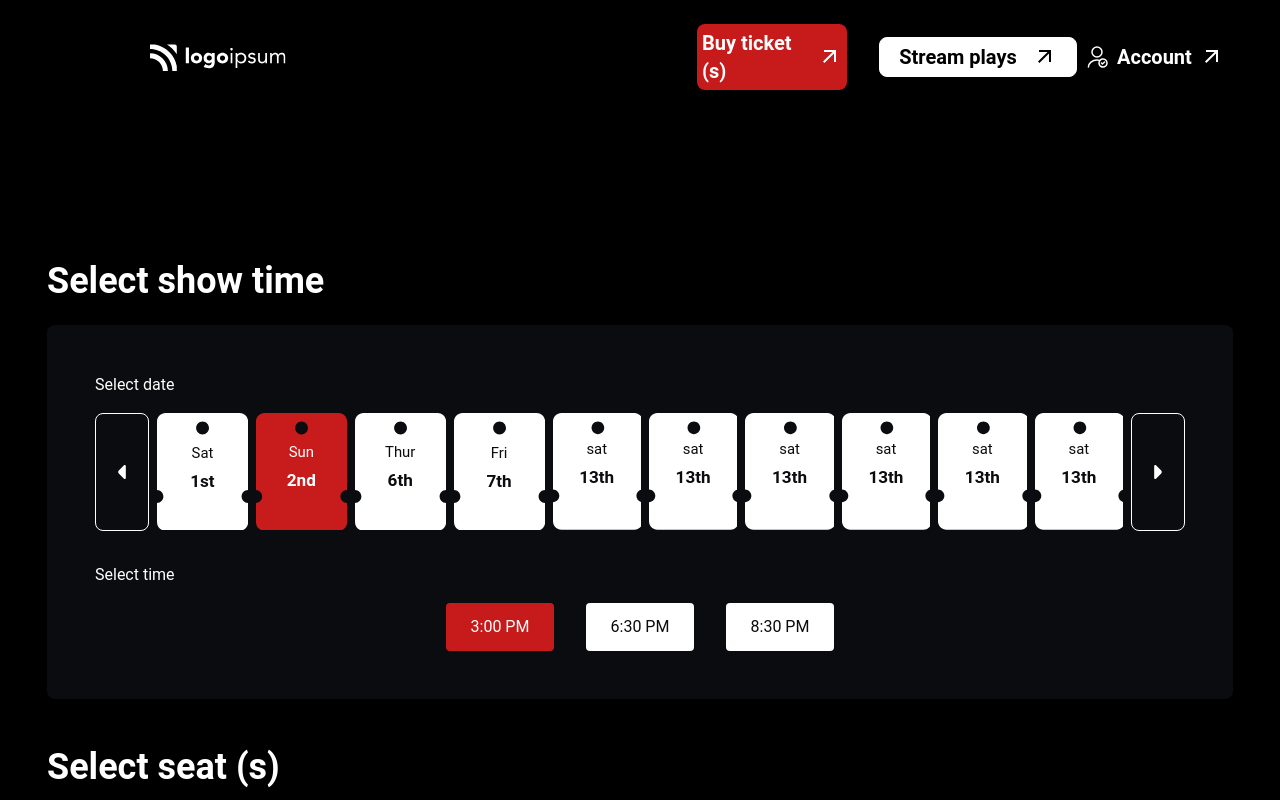
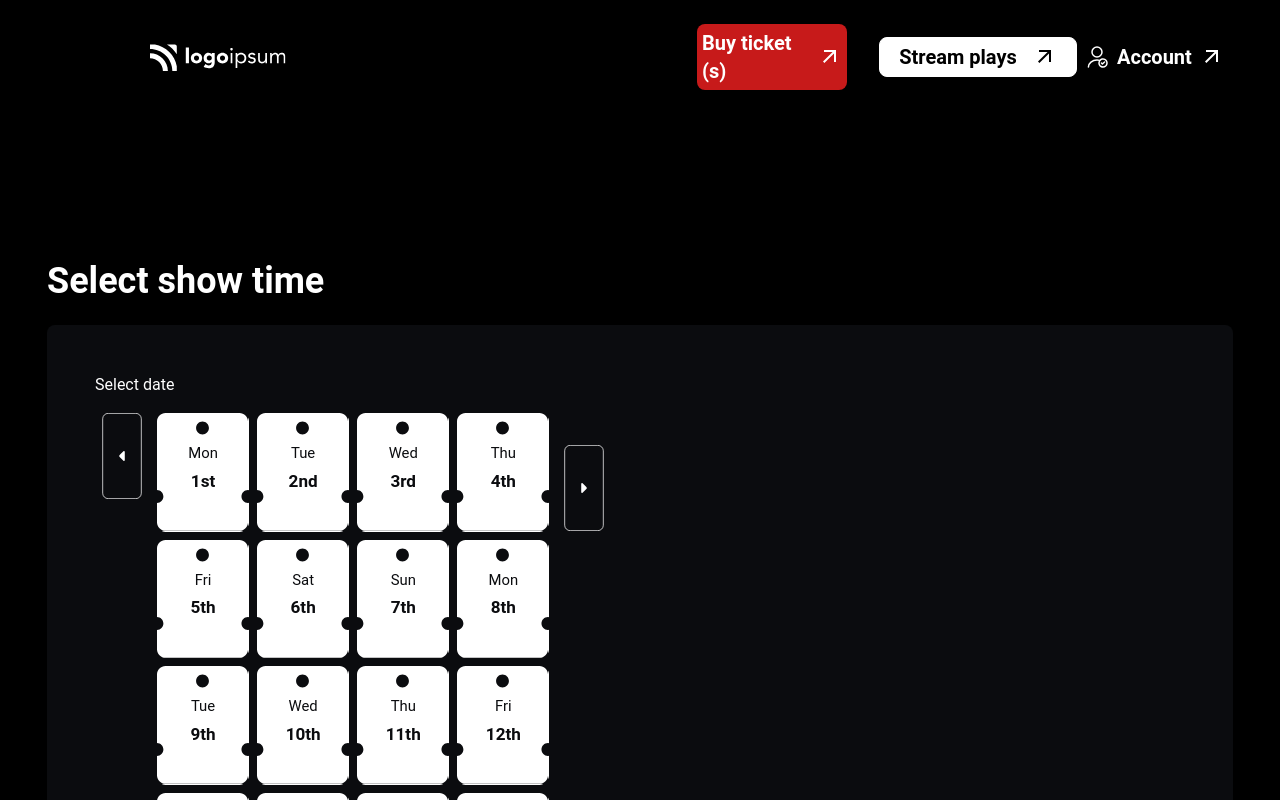
Before and after one commit to AtienoObwanda/HeartStrings-Entertainment, a React (Vite) app: page /buying-ticket in a window 1280 px wide. Shown: the top 800 px of the page. Built offline with nearby package versions, Linux system fonts and the light colour scheme; a web font is replaced by a local one.

Commit message:
current month calendar functio added.

```diff
--- a/package.json
+++ b/package.json
@@ -10,6 +10,7 @@
     "@testing-library/react": "^11.2.7",
     "@testing-library/user-event": "^12.8.3",
     "dotenv": "^16.0.1",
+    "moment": "^2.29.4",
     "prop-types": "^15.8.1",
     "react": "17.0.2",
     "react-alice-carousel": "^2.5.1",
--- /dev/null
+++ b/src/Components/BookingCalendar.jsx
@@ -0,0 +1,56 @@
+import React from 'react'
+import { useState } from "react";
+import moment from "moment"; // Import the moment library
+import SelectingShowTimeColumn from "UI_Components/SelectingShowTimeColumn";
+import SelectingShowTimeColumn1 from "UI_Components/SelectingShowTimeColumn1";
+import SelectingShowTimeRowa from "UI_Components/SelectingShowTimeRow";
+import { Button, Img, List, Text } from "UI_Components";
+
+
+
+const BookingCalendar = () => {
+    const [currentMonth, setCurrentMonth] = useState(moment());
+
+    const generateCalendar = () => {
+      const startDate = moment(currentMonth).startOf("month");
+      const endDate = moment(currentMonth).endOf("month");
+
+      const calendarDays = [];
+
+      let currentDate = moment(startDate);
+
+      while (currentDate.isSameOrBefore(endDate)) {
+        const dayOfWeek = currentDate.format("ddd");
+        const dayOfMonth = currentDate.format("D");
+
+        const imageSrc = "images/img_group39896.svg";
+
+        const calendarDay = (
+
+        <SelectingShowTimeColumn
+        key={currentDate.toString()}
+        className="bg-cover bg-no-repeat flex flex-col h-[14em] items-center justify-start p-[31px] sm:px-5 w-full"
+        style={{
+          backgroundImage: "url('images/img_group39896.svg')",
+        }}
+        language={dayOfWeek + " "}
+        p1st={dayOfMonth + "st"}
+      />
+        );
+
+        calendarDays.push(calendarDay);
+
+        currentDate.add(1, "day");
+      }
+
+      return calendarDays;
+    };
+
+    return (
+      <List className="sm:flex-col flex-row gap-2 grid grid-cols-4 w-[36%] md:w-full" orientation="horizontal">
+        {generateCalendar()}
+      </List>
+    );
+  };
+
+  export default BookingCalendar;
--- a/src/Pages/Users/BuyTickets/BuyTicket.jsx
+++ b/src/Pages/Users/BuyTickets/BuyTicket.jsx
@@ -1,4 +1,6 @@
-import React from "react";
+import React, { useRef, useEffect } from 'react';
+import { useState } from 'react';
+import moment from 'moment';
 
 import { Button, Img, List, Text } from "UI_Components";
 import Footer from "Layout/Footer/Footer";
@@ -6,8 +8,62 @@ import Navbar from "Layout/Navbar/Navbar";
 import SelectingShowTimeColumn from "UI_Components/SelectingShowTimeColumn";
 import SelectingShowTimeColumn1 from "UI_Components/SelectingShowTimeColumn1";
 import SelectingShowTimeRowa from "UI_Components/SelectingShowTimeRow";
+import BookingCalendar from "Components/BookingCalendar";
+
+
+const getDayOfMonthString = (dayOfMonth) => {
+  const suffixes = ['th', 'st', 'nd', 'rd'];
+  const lastTwoDigits = dayOfMonth % 100;
+  const lastDigit = dayOfMonth % 10;
+  let suffix = suffixes[lastDigit] || suffixes[0];
+
+  // Special case for numbers ending in 11, 12, and 13
+  if (lastTwoDigits >= 11 && lastTwoDigits <= 13) {
+    suffix = 'th';
+  }
+
+  return dayOfMonth + suffix;
+};
+
 
 const BuyingTicket = () => {
+
+  const [currentMonth, setCurrentMonth] = useState(moment());
+
+  const generateCalendar = () => {
+    const startDate = moment(currentMonth).startOf('month');
+    const endDate = moment(currentMonth).endOf('month');
+
+    const calendarDays = [];
+
+    let currentDate = moment(startDate);
+
+    while (currentDate.isSameOrBefore(endDate)) {
+      const dayOfWeek = currentDate.format('ddd');
+      const dayOfMonth = getDayOfMonthString(currentDate.format('D'));
+
+      const imageSrc = 'images/img_group39896.svg';
+
+      const calendarDay = (
+        <SelectingShowTimeColumn
+          key={currentDate.toString()}
+          className="flex flex-col items-center justify-start p-[31px] sm:px-5 w-full"
+          language={dayOfWeek + ' '}
+          p1st={dayOfMonth}
+        >
+          <img src={imageSrc} alt="" style={{ height: '118px', width: '54px' }} />
+        </SelectingShowTimeColumn>
+      );
+
+      calendarDays.push(calendarDay);
+
+      currentDate.add(1, 'day');
+    }
+
+    return calendarDays;
+  };
+
+
   return (
     <>
       <div className="bg-black_900 flex flex-col font-roboto items-center justify-start mx-auto w-full">
@@ -17,6 +73,7 @@ const BuyingTicket = () => {
           streamPlays="Stream plays"
           account="Account"
         />
+
         <div className="flex flex-col gap-12 items-start justify-start max-w-[1186px] mt-[155px] mx-auto md:px-5 self-stretch w-full">
           <div className="flex flex-col gap-6 items-start justify-start self-stretch w-auto md:w-full">
             <Text
@@ -27,6 +84,25 @@ const BuyingTicket = () => {
               Select show time
             </Text>
             <div className="flex flex-col items-start justify-start self-stretch w-auto md:w-full">
+
+
+
+
+
+
+
+
+
+
+
+
+
+
+
+
+
+
+
               <div className="bg-black_900_01 flex flex-col gap-4 items-start justify-start max-w-[1186px] p-12 md:px-10 sm:px-5 rounded-lg w-full">
                 <Text
                   className="font-normal not-italic text-left text-white_A700 w-auto"
@@ -36,73 +112,33 @@ const BuyingTicket = () => {
                 </Text>
                 <div className="flex flex-col gap-8 items-start justify-start self-stretch w-auto md:w-full">
                   <div className="flex md:flex-col flex-row gap-2 items-start justify-start self-stretch w-auto md:w-full">
+                    {/* Scroll Left */}
+
                     <Img
                       src="images/img_group40097.svg"
-                      className="h-[118px] w-[54px]"
-                      alt="group40097"
+                      className="h-[118px] w-[54px] pb-[2em]"
+                      alt="Scroll Left"
                     />
-                    <List
-                      className="sm:flex-col flex-row gap-2 grid grid-cols-4 w-[36%] md:w-full"
-                      orientation="horizontal"
-                    >
-                      <SelectingShowTimeColumn
-                        className="bg-cover bg-no-repeat flex flex-col h-[117px] items-center justify-start p-[31px] sm:px-5 w-full"
-                        style={{
-                          backgroundImage: "url('images/img_group39896.svg')",
-                        }}
-                        language="Sat "
-                        p1st="1st"
-                      />
-                      <SelectingShowTimeColumn1
-                        className="bg-cover bg-no-repeat flex flex-col h-[117px] items-center justify-start p-7 sm:px-5 w-full"
-                        style={{
-                          backgroundImage: "url('images/img_group39897.svg')",
-                        }}
-                        language="Sun "
-                        p2nd="2nd"
-                      />
-                      <SelectingShowTimeColumn
-                        className="bg-cover bg-no-repeat flex flex-col h-[117px] items-center justify-start p-[30px] sm:px-5 w-full"
-                        style={{
-                          backgroundImage: "url('images/img_group39896.svg')",
-                        }}
-                        language="Thur"
-                        p1st="6th"
-                      />
-                      <SelectingShowTimeColumn
-                        className="bg-cover bg-no-repeat flex flex-col h-[117px] items-center justify-start p-[31px] sm:px-5 w-full"
-                        style={{
-                          backgroundImage: "url('images/img_group39896.svg')",
-                        }}
-                        language="Fri "
-                        p1st="7th"
-                      />
+
+                    <List className="sm:flex-col flex-row gap-2 grid grid-cols-4 w-[36%] md:w-full" orientation="horizontal">
+                      {generateCalendar()}
                     </List>
-                    <List
-                      className="sm:flex-col flex-row gap-2 grid sm:grid-cols-1 grid-cols-6 w-[53%] md:w-full"
-                      orientation="horizontal"
-                    >
-                      {new Array(6).fill({}).map((props, index) => (
-                        <React.Fragment key={`SelectingShowTimeColumn${index}`}>
-                          <SelectingShowTimeColumn
-                            className="bg-cover bg-no-repeat flex flex-col h-[117px] items-center justify-start p-[27px] sm:px-5 w-full"
-                            style={{
-                              backgroundImage:
-                                "url('images/img_group39896.svg')",
-                            }}
-                            language="sat"
-                            p1st="13th"
-                            {...props}
-                          />
-                        </React.Fragment>
-                      ))}
-                    </List>
+
+                    {/* Scroll Right */}
                     <Img
                       src="images/img_group40096.svg"
-                      className="h-[118px] w-[54px]"
-                      alt="group40096"
+                      className="h-[118px] w-[54px] pt-[2em]"
+                      alt="Scroll Right"
                     />
                   </div>
+
+
+
+
+
+
+
+
                   <div className="flex flex-col gap-4 items-start justify-start self-stretch w-auto sm:w-full">
                     <Text
                       className="font-normal not-italic text-left text-white_A700 w-auto"
@@ -139,6 +175,28 @@ const BuyingTicket = () => {
                   </div>
                 </div>
               </div>
+
+
+
+
+
+
+
+
+
+
+
+
+
+
+
+
+
+
+
+
+
+
             </div>
           </div>
           <div className="flex flex-col gap-6 items-start justify-center self-stretch w-auto md:w-full">
@@ -278,11 +336,14 @@ const BuyingTicket = () => {
             </div>
           </div>
         </div>
+
         <Footer
           className="border-gray_800 border-solid border-t-[13px] flex items-center justify-center mt-[91px] md:px-5 w-full"
           copyrightheartsOne="Copyright Heartstrings Entertainment"
         />
       </div>
+
+
     </>
   );
 };
```
Also changed, not shown: 1 other file (tests, documents, lock files or other folders).
